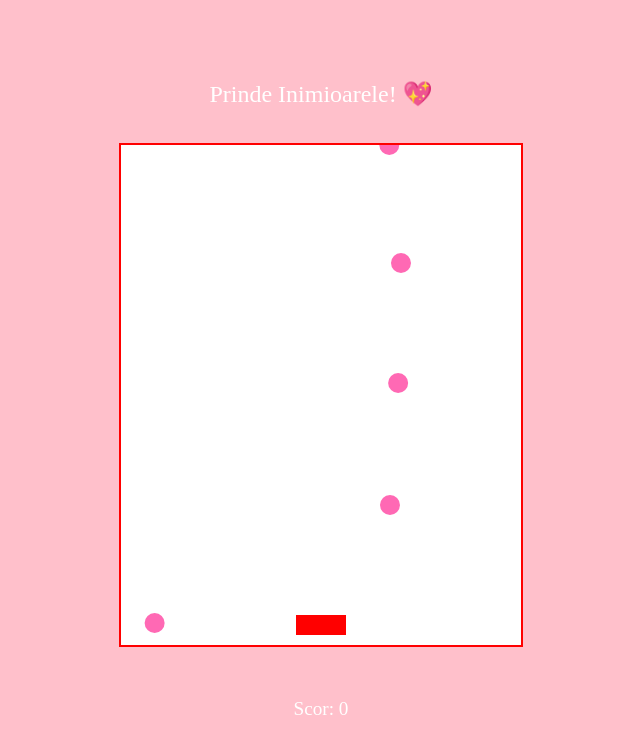
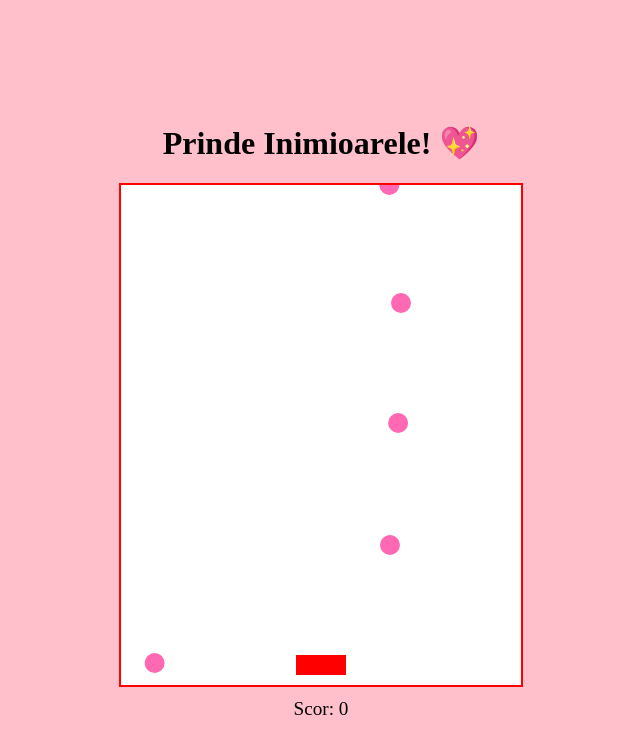
Before and after one commit to AntonioGD16/VDayWeb, a plain HTML site: page index.html in a window 1280 px wide. Shown: the whole page, without its empty margins (319-959 px from the left). Drawn offline with Linux system fonts and the light colour scheme.

Commit message:
Update index.html

```diff
--- a/index.html
+++ b/index.html
@@ -82,18 +82,14 @@
         }
 
         .message {
-            font-size: 1.5em;
+            font-size: 5em;
             color: white;
-            position: absolute;
-            top: 10%;
-            left: 50%;
-            transform: translateX(-50%);
-            z-index: 10;
+            text-align: center;
         }
 
         .score {
             font-size: 1.2em;
-            color: white;
+            color: black;
             position: absolute;
             bottom: 10%;
             left: 50%;
@@ -104,7 +100,7 @@
     </style>
 </head>
 <body>
-    <div class="message">Prinde Inimioarele! 💖</div>
+    <h1>Prinde Inimioarele! 💖</h1>
     <canvas id="gameCanvas" width="400" height="500"></canvas>
     <div class="score">Scor: <span id="score">0</span></div>
     <script>
```
